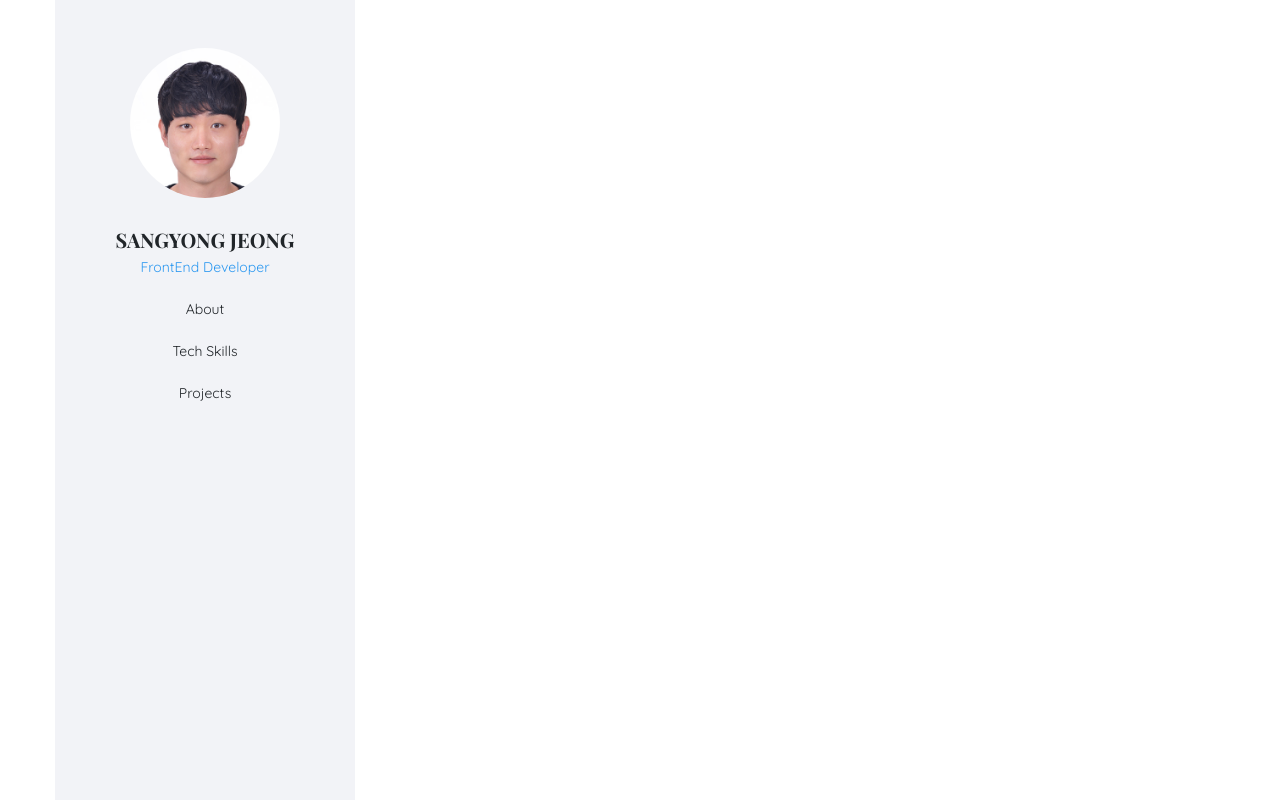
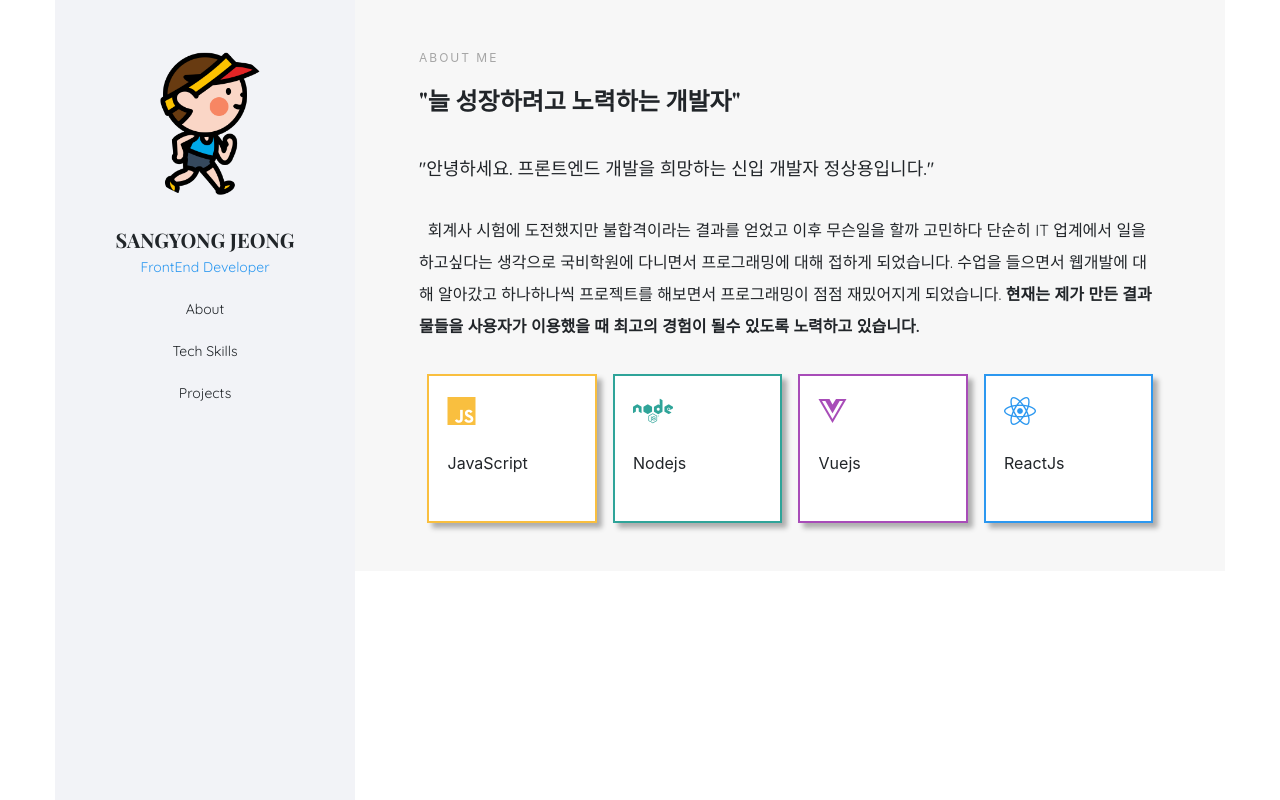
Before and after one commit to SangYong-Jeong/Portfolio-main, a React (Create React App) app: page / in a window 1280 px wide. Built offline with nearby package versions, Linux system fonts and the light colour scheme.

Commit message:
About 완성

```diff
--- a/src/Pages/MainPage.js
+++ b/src/Pages/MainPage.js
@@ -2,6 +2,7 @@ import React from 'react';
 import styled from '../style';
 
 import NaviWrapper from '../components/navi/NaviWrapperCp';
+import ContentWrapperCp from '../components/ContentWrapperCp';
 
 const Wrapper = styled.div`
   max-width: 1170px;
@@ -9,15 +10,11 @@ const Wrapper = styled.div`
   position: relative;
 `;
 
-const ContentWrapper = styled.div`
-  width: calc(100% - 300px);
-`;
-
 const Main = () => {
   return (
     <Wrapper>
       <NaviWrapper />
-      <ContentWrapper />
+      <ContentWrapperCp />
     </Wrapper>
   );
 };
--- /dev/null
+++ b/src/components/ContentWrapperCp.js
@@ -0,0 +1,21 @@
+import React from 'react';
+import styled, { color } from '../style';
+
+import AboutCp from './about/AboutCp';
+
+const Wrapper = styled.div`
+  width: calc(100% - 300px);
+  padding: 0 1em;
+  margin-left: 300px;
+  background-color: #f7f7f7;
+`;
+
+const ContentWrapperCp = () => {
+  return (
+    <Wrapper>
+      <AboutCp />
+    </Wrapper>
+  );
+};
+
+export default ContentWrapperCp;
--- /dev/null
+++ b/src/components/about/AboutCp.js
@@ -0,0 +1,63 @@
+import React from 'react';
+import styled, { color, font } from '../../style';
+
+import AboutSkillWrapperCp from './AboutSkillWrapperCp';
+
+const Wrapper = styled.section`
+  padding: 3em;
+`;
+
+const Index = styled.span`
+  display: inline-block;
+  color: ${color.grey};
+  font-size: 0.75em;
+  letter-spacing: 2px;
+  margin-bottom: 2em;
+`;
+
+const Title = styled.h2`
+  font-family: ${font.title};
+  font-size: 1.5em;
+  font-weight: 700;
+  margin-bottom: 2em;
+`;
+
+const ContentTitle = styled.p`
+  font-family: ${font.content};
+  font-size: 1.125em;
+  font-weight: 500;
+  margin-bottom: 2em;
+`;
+
+const ContentAbout = styled.p`
+  font-family: ${font.content};
+  font-size: 1em;
+  line-height: 2;
+  margin-bottom: 2em;
+`;
+
+const AboutCp = () => {
+  return (
+    <Wrapper>
+      <Index>ABOUT ME</Index>
+      <Title>"늘 성장하려고 노력하는 개발자"</Title>
+      <ContentTitle>
+        "안녕하세요. 프론트엔드 개발을 희망하는 신입 개발자 정상용입니다."
+      </ContentTitle>
+      <ContentAbout>
+        &nbsp;&nbsp;회계사 시험에 도전했지만 불합격이라는 결과를 얻었고 이후
+        무슨일을 할까 고민하다 단순히 IT 업계에서 일을 하고싶다는 생각으로
+        국비학원에 다니면서 프로그래밍에 대해 접하게 되었습니다. 수업을 들으면서
+        웹개발에 대해 알아갔고 하나하나씩 프로젝트를 해보면서 프로그래밍이 점점
+        재밌어지게 되었습니다.{' '}
+        <strong>
+          현재는 제가 만든 결과물들을 사용자가 이용했을 때 최고의 경험이 될수
+          있도록 노력하고 있습니다.{' '}
+        </strong>
+      </ContentAbout>
+      <AboutSkillWrapperCp />
+    </Wrapper>
+  );
+};
+
+export default AboutCp;
--- /dev/null
+++ b/src/components/about/AboutSkillCp.js
@@ -0,0 +1,40 @@
+import React from 'react';
+import styled, { color, font } from '../../style';
+
+const Wrapper = styled.div`
+  background-color: ${color.white};
+  width: 25%;
+  padding: 2.5%;
+  margin: 0 0.5em;
+  box-shadow: 5px 5px 5px rgba(0, 0, 0, 0.3);
+  border: 2px solid ${(props) => props.color};
+`;
+
+const IconWrap = styled.div`
+  margin-bottom: 1.75em;
+`;
+
+const Icon = styled.i`
+  font-size: 2em;
+  color: ${(props) => props.color};
+`;
+
+const Content = styled.h3`
+  font-family: ${font.en};
+  margin-bottom: 2em;
+`;
+
+const AboutSkillCp = ({ type, color, content }) => {
+  return (
+    <Wrapper color={color}>
+      <IconWrap>
+        <Icon color={color} className={`fab fa-${type}`}></Icon>
+      </IconWrap>
+      <Content>{content}</Content>
+    </Wrapper>
+  );
+};
+
+export default AboutSkillCp;
+
+// border-bottom 색깔은 props로
--- /dev/null
+++ b/src/components/about/AboutSkillWrapperCp.js
@@ -0,0 +1,21 @@
+import React from 'react';
+import styled, { color } from '../../style';
+
+import AboutSkillCp from './AboutSkillCp';
+
+const Wrapper = styled.div`
+  display: flex;
+`;
+
+const AboutSkillWrapperCp = () => {
+  return (
+    <Wrapper>
+      <AboutSkillCp type="js" color={color.warning} content="JavaScript" />
+      <AboutSkillCp type="node" color={color.success} content="Nodejs" />
+      <AboutSkillCp type="vuejs" color={color.purple} content="Vuejs" />
+      <AboutSkillCp type="react" color={color.primary} content="ReactJs" />
+    </Wrapper>
+  );
+};
+
+export default AboutSkillWrapperCp;
--- a/src/components/navi/LogoCp.js
+++ b/src/components/navi/LogoCp.js
@@ -1,7 +1,8 @@
 import React from 'react';
 import styled from '../../style';
 
-import Logo from '../../assets/img/증명사진.jpg';
+// import Logo from '../../assets/img/증명사진.jpg';
+import Logo from '../../assets/img/marathon.png';
 
 const ImgWrapper = styled.div`
   width: 150px;
--- a/src/components/navi/NaviCp.js
+++ b/src/components/navi/NaviCp.js
@@ -3,6 +3,7 @@ import styled, { color } from '../../style';
 
 const Wrapper = styled.li`
   margin-bottom: 2em;
+  font
 `;
 const Navi = styled.a`
   position: relative;
--- a/src/components/navi/NaviWrapCp.js
+++ b/src/components/navi/NaviWrapCp.js
@@ -4,7 +4,7 @@ import styled, { font } from '../../style';
 import NaviCp from './NaviCp';
 
 const Wrapper = styled.ul`
-  font-family: ${font.en};
+  font-family: ${font.content};
   font-size: 0.875em;
   font-weight: 400;
 `;
--- a/src/components/navi/NaviWrapperCp.js
+++ b/src/components/navi/NaviWrapperCp.js
@@ -17,14 +17,14 @@ const Wrapper = styled.aside`
 `;
 
 const Name = styled.h1`
-  font-family: ${font.name};
+  font-family: ${font.title};
   font-size: 1.25em;
   font-weight: 500;
   margin-bottom: 0.5em;
 `;
 
 const Position = styled.div`
-  font-family: ${font.en};
+  font-family: ${font.content};
   color: ${color.primary};
   font-size: 0.875em;
   margin-bottom: 2em;
--- a/src/style/index.js
+++ b/src/style/index.js
@@ -33,7 +33,6 @@ export const media = {
 };
 
 export const font = {
-  kr: `'Noto Sans KR', sans-serif`,
-  en: `'Quicksand', sans-serif`,
-  name: `'Playfair Display', serif`,
+  content: `'Quicksand', sans-serif`,
+  title: `'Playfair Display', serif`,
 };
```
Also changed, not shown: src/components/projects/ProjectsCp.js (added, +8 -0 lines), src/components/skills/SkillsCp.js (added, +8 -0 lines), src/assets/img/marathon.png (added), src/assets/img/team2.jpg (added).
